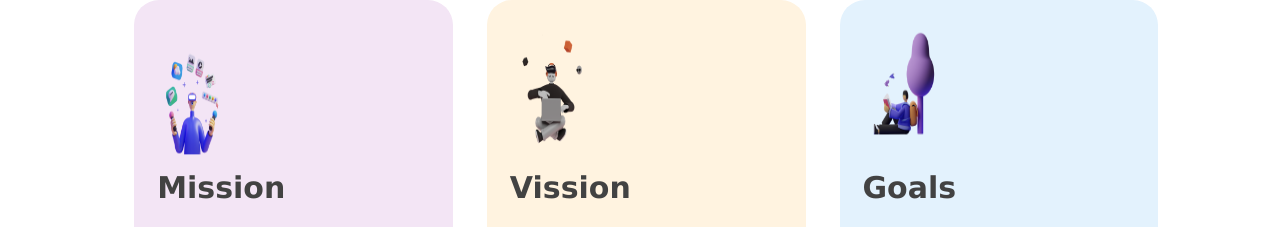
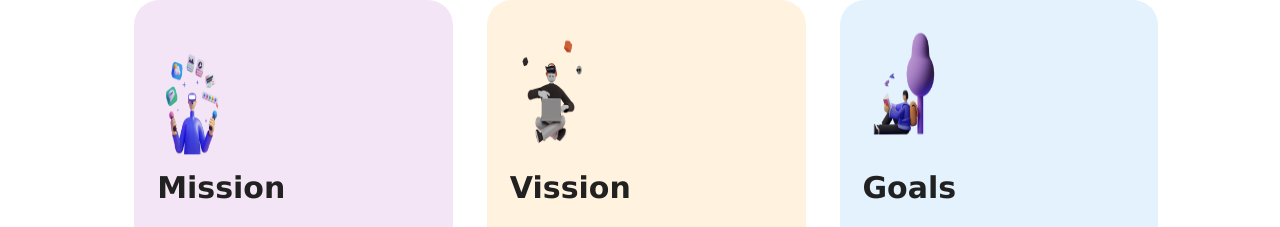
Before and after one commit to limonzishad/assignmentOne, a plain HTML site: page index.html in a window 1280 px wide. Shown: the part 799-1026 px from the top of the page. Drawn offline with Linux system fonts and the light colour scheme; a web font is replaced by a local one.

Commit message:
text color fixed

```diff
--- a/css/style.css
+++ b/css/style.css
@@ -89,7 +89,7 @@ footer{
 }
 
 h4{
-    color:#424242;
+    color:#212121;
     font-family: 'Verdana','Trebuchet MS';
     margin-top: 2%;
     font-size: 30px;
```
